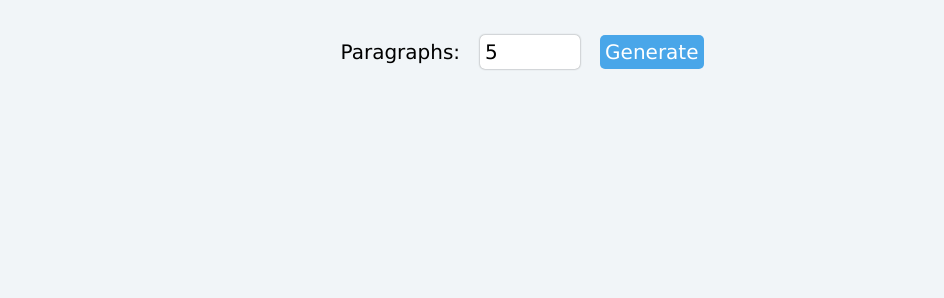
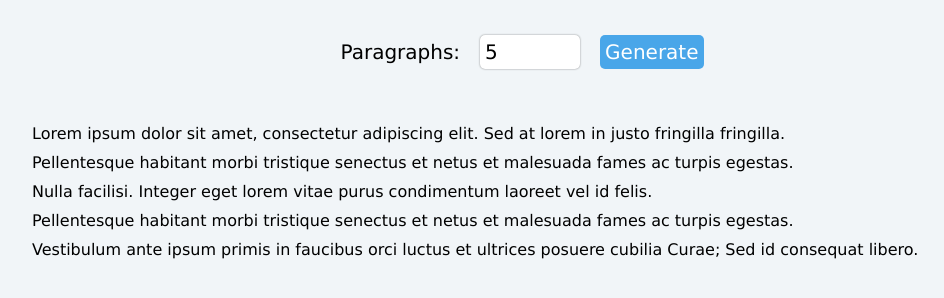
Before and after one commit to BeWithSohail/Random-content-Generate-, a plain HTML site: page index.html in a window 1280 px wide. Both pictures are taken after a click on the button "Generate". Shown: the whole page, without its empty margins (118-1062 px from the left). Drawn offline with Linux system fonts and the light colour scheme.

Commit message:
JS updated

```diff
--- a/index.html
+++ b/index.html
@@ -19,7 +19,7 @@
                 <input type="number" value="5" id="items">
             </div>
             <div>
-                <button onclick="generate()">Generate</button>
+                <button onclick="generateRandomParagraphs()" >Generate</button>
             </div>
         </div>
         <div class="row" style="display: block;" id="data">
@@ -27,6 +27,7 @@
         </div>
     </div>
     <script src="./index.js"></script>
+
 </body>
 
 </html>
--- a/index.js
+++ b/index.js
@@ -0,0 +1,48 @@
+// Array of paragraphs
+const paragraphs = [
+    "Lorem ipsum dolor sit amet, consectetur adipiscing elit. Sed at lorem in justo fringilla fringilla.",
+    "Nulla facilisi. Integer eget lorem vitae purus condimentum laoreet vel id felis.",
+    "Pellentesque habitant morbi tristique senectus et netus et malesuada fames ac turpis egestas.",
+    "Vestibulum ante ipsum primis in faucibus orci luctus et ultrices posuere cubilia Curae; Sed id consequat libero.",
+    // Add more paragraphs as needed
+  ];
+
+  function getRandomParagraph(number) {
+    const length = String(number).length;
+    console.log("string length", length);
+      const filteredParagraphs = paragraphs.filter((para) => {
+          console.log("para", para.split(','))
+         return  para.split(" ").length >= length
+      });
+
+     // console.log("filtered para", filteredParagraphs)
+
+    if (filteredParagraphs.length === 0) {
+      return "No suitable paragraph found for the input length.";
+    }
+
+      const randomIndex = Math.floor(Math.random() * filteredParagraphs.length);
+      console.log("Rnadom Index", randomIndex)
+    return filteredParagraphs[randomIndex];
+  }
+
+
+  function generateRandomParagraphs() {
+    const itemsInput = document.getElementById("items");
+    const numberOfParagraphs = parseInt(itemsInput.value);
+
+    if (isNaN(numberOfParagraphs) || numberOfParagraphs <= 0) {
+      alert("Please enter a valid number greater than zero.");
+      return;
+    }
+
+    let generatedParagraphs = '';
+    for (let i = 0; i < numberOfParagraphs; i++) {
+      const randomNumber = Math.floor(Math.random() * 10000); // You can use any number here
+      const randomParagraph = getRandomParagraph(randomNumber);
+      generatedParagraphs += `<p>${randomParagraph}</p>`;
+    }
+
+    const dataDiv = document.getElementById("data");
+    dataDiv.innerHTML = generatedParagraphs;
+  }
```
